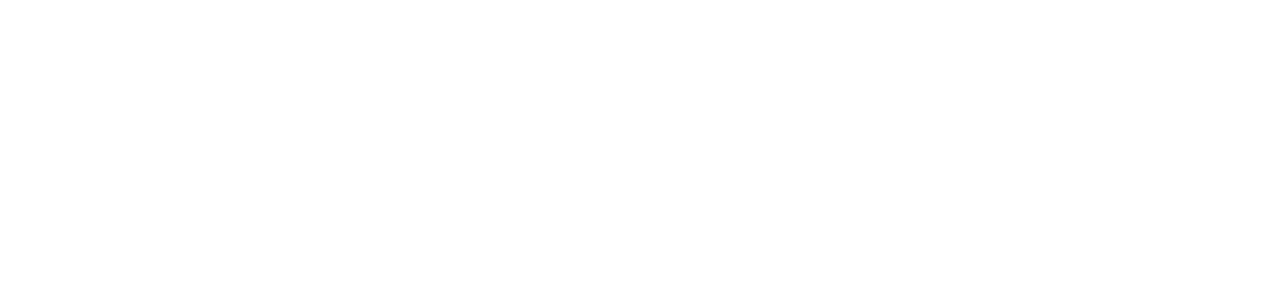
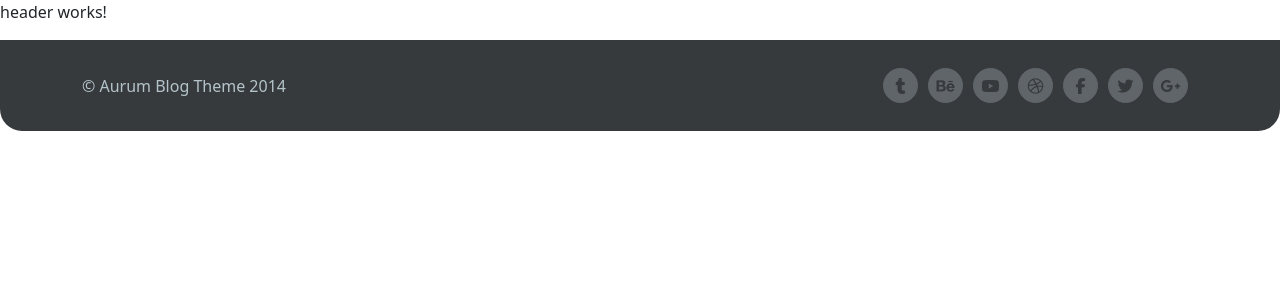
Before and after one commit to ilyasahmed081/aurum-blog-angular-ui, an Angular app: page / in a window 1280 px wide. Shown: the top 300 px of the page. Built offline with nearby package versions, Linux system fonts and the light colour scheme.

Commit message:
footer done

```diff
--- a/angular.json
+++ b/angular.json
@@ -30,9 +30,12 @@
               "src/assets"
             ],
             "styles": [
-              "src/styles.scss"
+              "src/styles.scss",
+              "./node_modules/bootstrap/dist/css/bootstrap.min.css"
             ],
-            "scripts": []
+            "scripts": [
+              "./node_modules/bootstrap/dist/js/bootstrap.bundle.min.js"
+            ]
           },
           "configurations": {
             "production": {
--- a/package.json
+++ b/package.json
@@ -18,6 +18,7 @@
     "@angular/platform-browser": "^16.2.0",
     "@angular/platform-browser-dynamic": "^16.2.0",
     "@angular/router": "^16.2.0",
+    "bootstrap": "^5.3.3",
     "rxjs": "~7.8.0",
     "tslib": "^2.3.0",
     "zone.js": "~0.13.0"
--- a/src/app/app-routing.module.ts
+++ b/src/app/app-routing.module.ts
@@ -1,7 +1,16 @@
 import { NgModule } from '@angular/core';
 import { RouterModule, Routes } from '@angular/router';
 
-const routes: Routes = [];
+const routes: Routes = [
+  {
+    path: '',
+    loadChildren: () => import('./pages/homepage/homepage.module').then(m => m.HomepageModule)
+  },
+  {
+    path: 'homepage',
+    loadChildren: () => import('./pages/homepage/homepage.module').then(m => m.HomepageModule)
+  },
+];
 
 @NgModule({
   imports: [RouterModule.forRoot(routes)],
--- a/src/app/app.component.html
+++ b/src/app/app.component.html
@@ -1 +1,3 @@
+<app-header></app-header>
 <router-outlet></router-outlet>
+<app-footer></app-footer>
--- a/src/app/layout/footer/footer.component.html
+++ b/src/app/layout/footer/footer.component.html
@@ -1 +1,34 @@
-<p>footer works!</p>
+<div class="footer">
+    <div class="container">
+        <div class="row">
+            <div class="content d-flex align-items-center justify-content-between">
+                <div class="left-side">
+                    <p>© Aurum Blog Theme 2014</p>
+                </div>
+                <div class="right-side">
+                    <div class="social-item">
+                        <i class="fa-brands fa-tumblr"></i>
+                    </div>
+                    <div class="social-item">
+                        <i class="fa-brands fa-behance"></i>
+                    </div>
+                    <div class="social-item">
+                        <i class="fa-brands fa-youtube"></i>
+                    </div>
+                    <div class="social-item">
+                        <i class="fa-brands fa-dribbble"></i>
+                    </div>
+                    <div class="social-item">
+                        <i class="fa-brands fa-facebook-f"></i>
+                    </div>
+                    <div class="social-item">
+                        <i class="fa-brands fa-twitter"></i>
+                    </div>
+                    <div class="social-item">
+                        <i class="fa-brands fa-google-plus-g"></i>
+                    </div>
+                </div>
+            </div>
+        </div>
+    </div>
+</div>
--- a/src/app/layout/footer/footer.component.scss
+++ b/src/app/layout/footer/footer.component.scss
@@ -0,0 +1,33 @@
+.footer {
+    background-color: #363a3d;
+    padding: 28px 0;
+    border-radius: 0 0 22px 22px;
+    .content{
+        .left-side {
+            p {
+                color: #b5c4ca;
+                font-size: 16px;
+                font-weight: 500;
+                margin-bottom: 0px;
+            }
+        }
+        .right-side {
+            display: flex;
+            .social-item {
+                width: 35px;
+                height: 35px;
+                display: flex;
+                align-items: center;
+                justify-content: center;
+                background-color: #5f6569;
+                border: 1px solid #5f6569;
+                margin-right: 10px;
+                border-radius: 50px;
+                i {
+                    font-size: 16px;
+                    color: #363a3d;
+                }
+            }
+        }
+    }
+}
--- a/src/index.html
+++ b/src/index.html
@@ -6,6 +6,8 @@
   <base href="/">
   <meta name="viewport" content="width=device-width, initial-scale=1">
   <link rel="icon" type="image/x-icon" href="favicon.ico">
+  <!-- fontawesome -->
+  <script src="https://kit.fontawesome.com/722ff781e0.js" crossorigin="anonymous"></script>
 </head>
 <body>
   <app-root></app-root>
```
Also changed, not shown: 1 other file (tests, documents, lock files or other folders).
